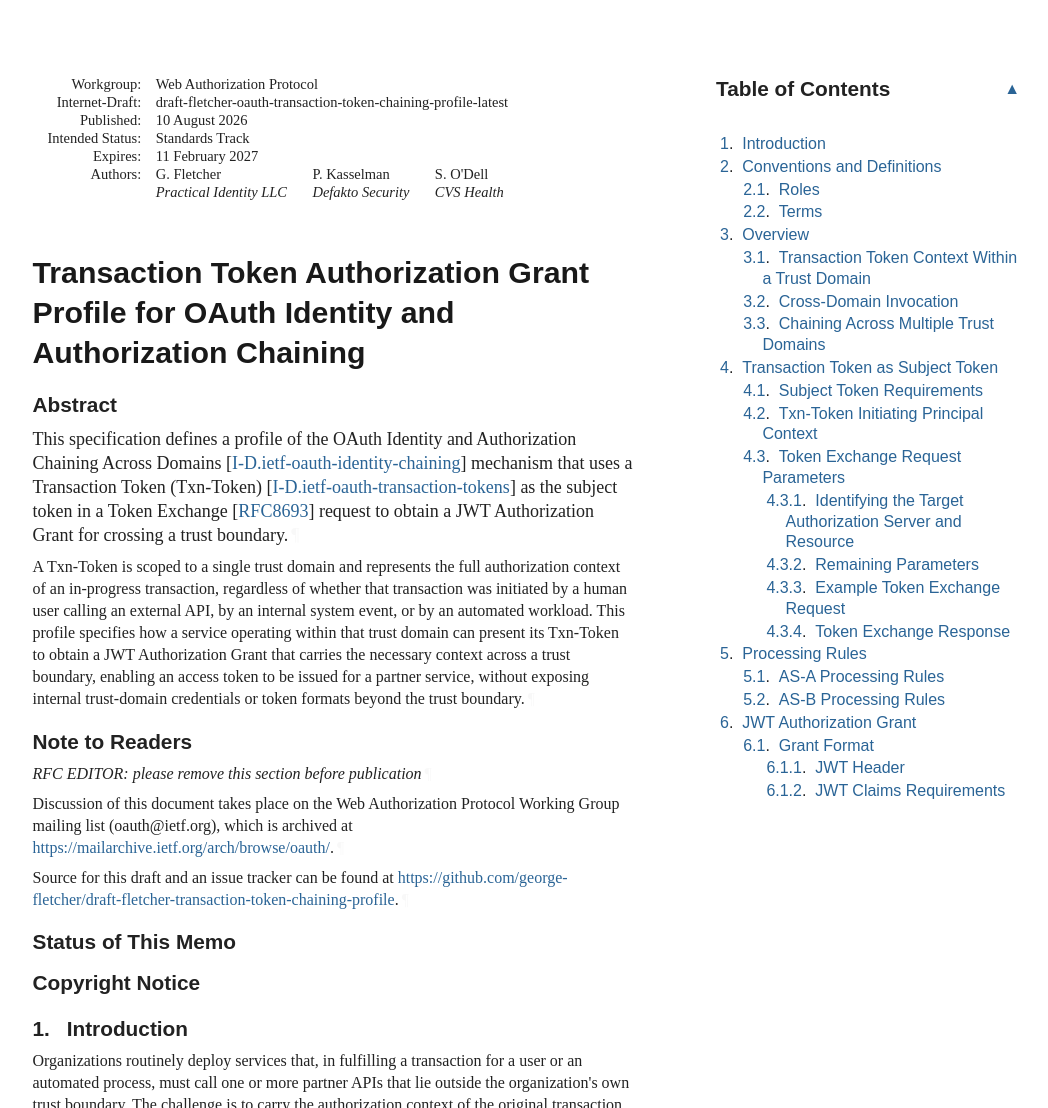
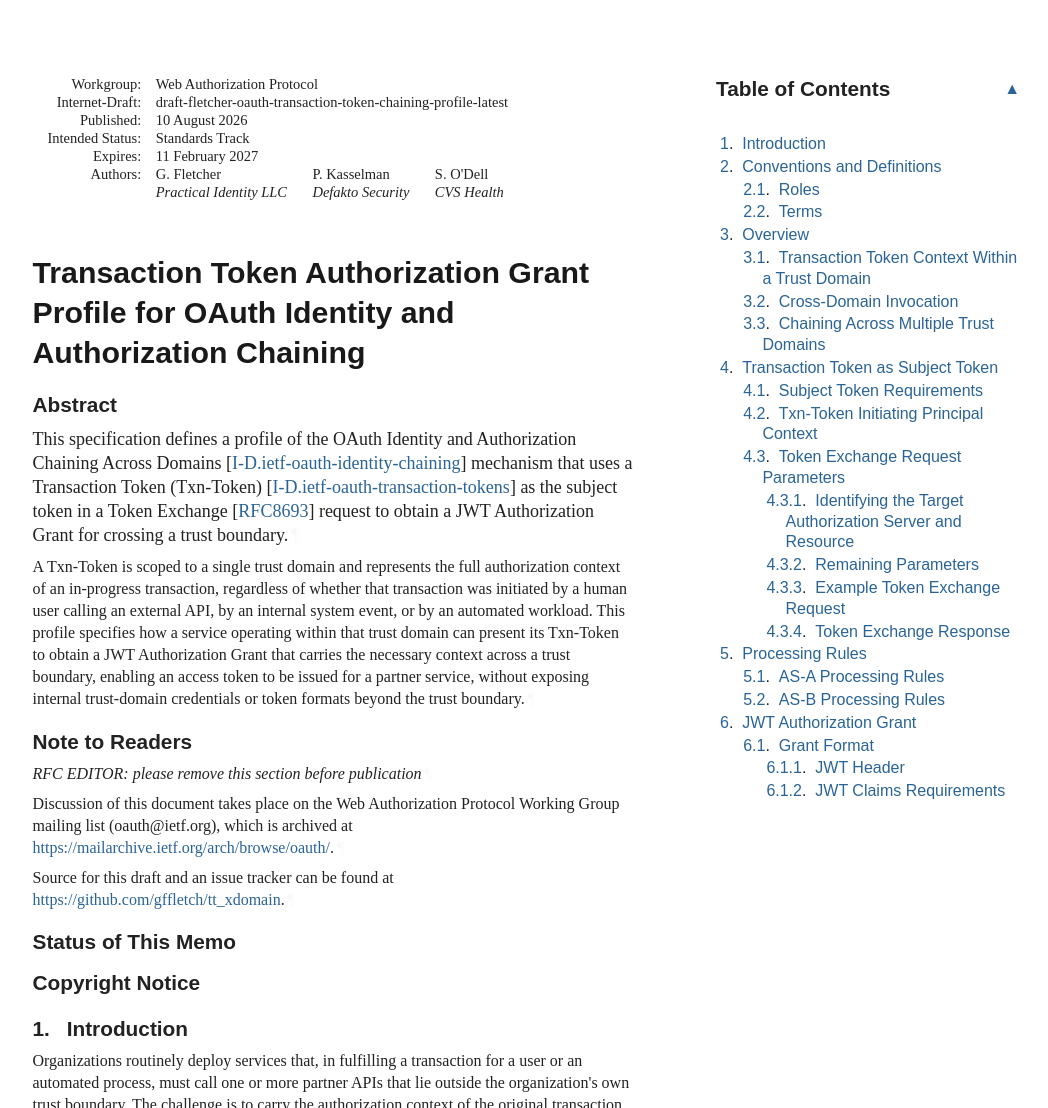
Before and after one commit to gffletch/tt_xdomain, a plain HTML site: page rename_spec/draft-fletcher-oauth-transaction-token-chaining-profile.html in a window 1280 px wide. Shown: the top 1108 px of the page, without its empty margins (92-1140 px from the left). Drawn offline with Linux system fonts and the light colour scheme; a web font is replaced by a local one.

Commit message:
Script updating gh-pages from 95cfbb4. [ci skip]

```diff
--- a/rename_spec/draft-fletcher-oauth-transaction-token-chaining-profile.html
+++ b/rename_spec/draft-fletcher-oauth-transaction-token-chaining-profile.html
@@ -1131,7 +1131,7 @@ beyond the trust boundary.<a href="#section-abstract-2" class="pilcrow">¶</a></
 Protocol Working Group mailing list (oauth@ietf.org), which is
 archived at <a href="https://mailarchive.ietf.org/arch/browse/oauth/">https://mailarchive.ietf.org/arch/browse/oauth/</a>.<a href="#section-note.1-2" class="pilcrow">¶</a></p>
 <p id="section-note.1-3">Source for this draft and an issue tracker can be found at
-<a href="https://github.com/george-fletcher/draft-fletcher-transaction-token-chaining-profile">https://github.com/george-fletcher/draft-fletcher-transaction-token-chaining-profile</a>.<a href="#section-note.1-3" class="pilcrow">¶</a></p>
+<a href="https://github.com/gffletch/tt_xdomain">https://github.com/gffletch/tt_xdomain</a>.<a href="#section-note.1-3" class="pilcrow">¶</a></p>
 </section>
 <div id="status-of-memo">
 <section id="section-boilerplate.1">
```
Also changed, not shown: rename_spec/draft-fletcher-oauth-transaction-token-chaining-profile.txt.
